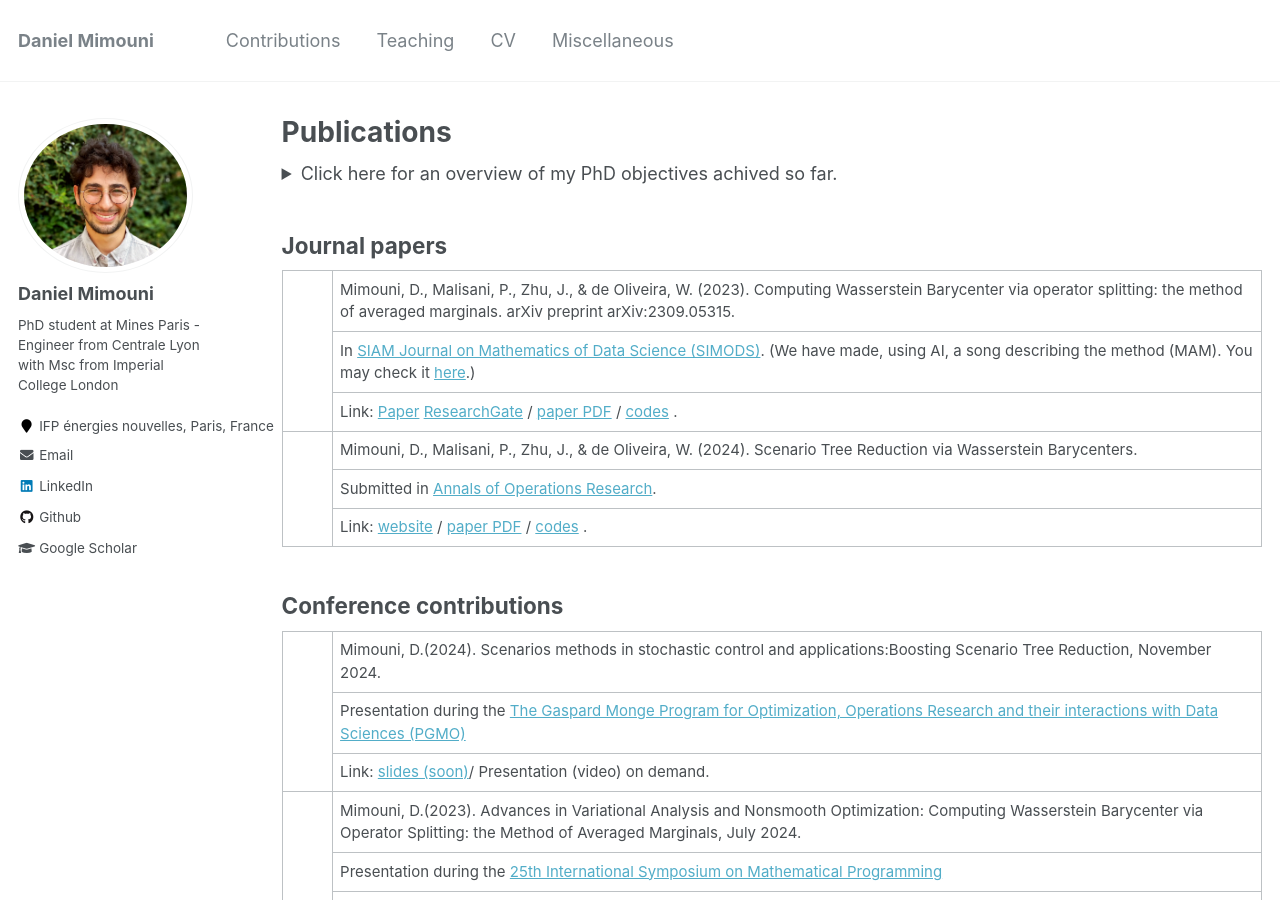
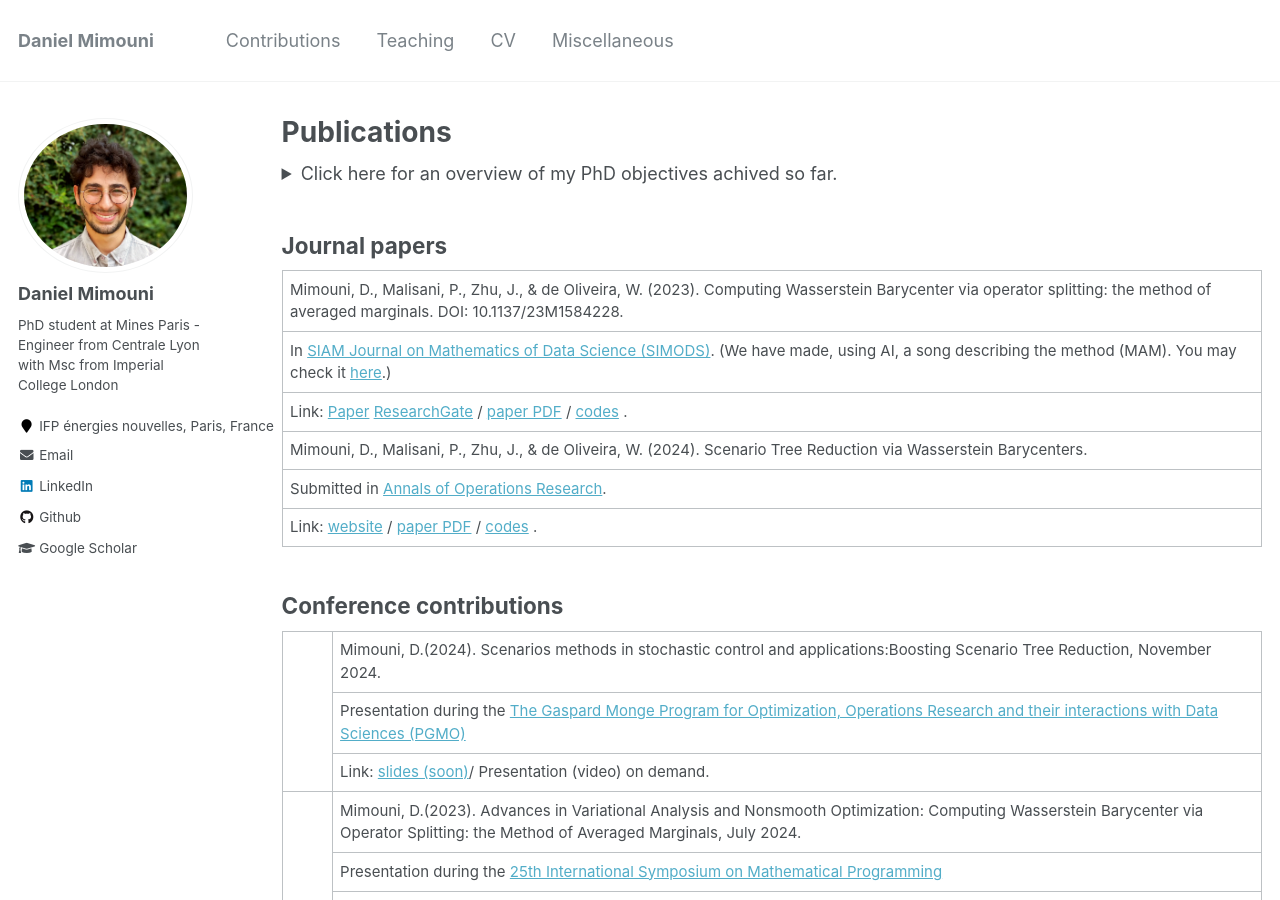
Before and after one commit to dan-mim/dan-mim.github.io, a Jekyll site: the page built from _pages/publications.md, in a window 1280 px wide and 900 px high. Built offline with Jekyll 4.4.1, drawn with Linux system fonts in a browser that asks for light colours.

Commit message:
Update publications.md

```diff
--- a/_pages/publications.md
+++ b/_pages/publications.md
@@ -26,8 +26,7 @@ By proposing efficient algorithms for computing Wasserstein barycenters and redu
 
 <table>
   <tr>
-    <td rowspan="3" style="width: 50px;"></td>
-    <td>Mimouni, D., Malisani, P., Zhu, J., & de Oliveira, W. (2023). Computing Wasserstein Barycenter via operator splitting: the method of averaged marginals. arXiv preprint arXiv:2309.05315. </td>
+    <td>Mimouni, D., Malisani, P., Zhu, J., & de Oliveira, W. (2023). Computing Wasserstein Barycenter via operator splitting: the method of averaged marginals. DOI: 10.1137/23M1584228. </td>
   </tr>
   <tr>
     <td>In <a href="https://epubs.siam.org/doi/abs/10.1137/23M1584228">SIAM Journal on Mathematics of Data Science (SIMODS)</a>. (We have made, using AI, a song describing the method (MAM). You may check it <a href="https://drive.google.com/file/d/1ZN8mGAFXmsbvSU3s83v1qkVVg0oKJkI7/view?usp=drive_link">here</a>.) </td>
@@ -36,7 +35,6 @@ By proposing efficient algorithms for computing Wasserstein barycenters and redu
     <td>Link: <a href="https://epubs.siam.org/doi/abs/10.1137/23M1584228">Paper</a> <a href="https://www.researchgate.net/publication/373838665_Computing_Wasserstein_Barycenter_via_operator_splitting_the_method_of_averaged_marginals">ResearchGate</a> / <a href="/files/Computing_Wasserstein_Barycenters_via_operator_splitting.pdf">paper PDF</a> / <a href="https://ifpen-gitlab.appcollaboratif.fr/detocs/mam_wb">codes</a> .</td>
   </tr>
    <tr>
-    <td rowspan="3" style="width: 50px;"></td>
     <td>Mimouni, D., Malisani, P., Zhu, J., & de Oliveira, W. (2024). Scenario Tree Reduction via Wasserstein Barycenters. </td>
   </tr>
   <tr>
```
